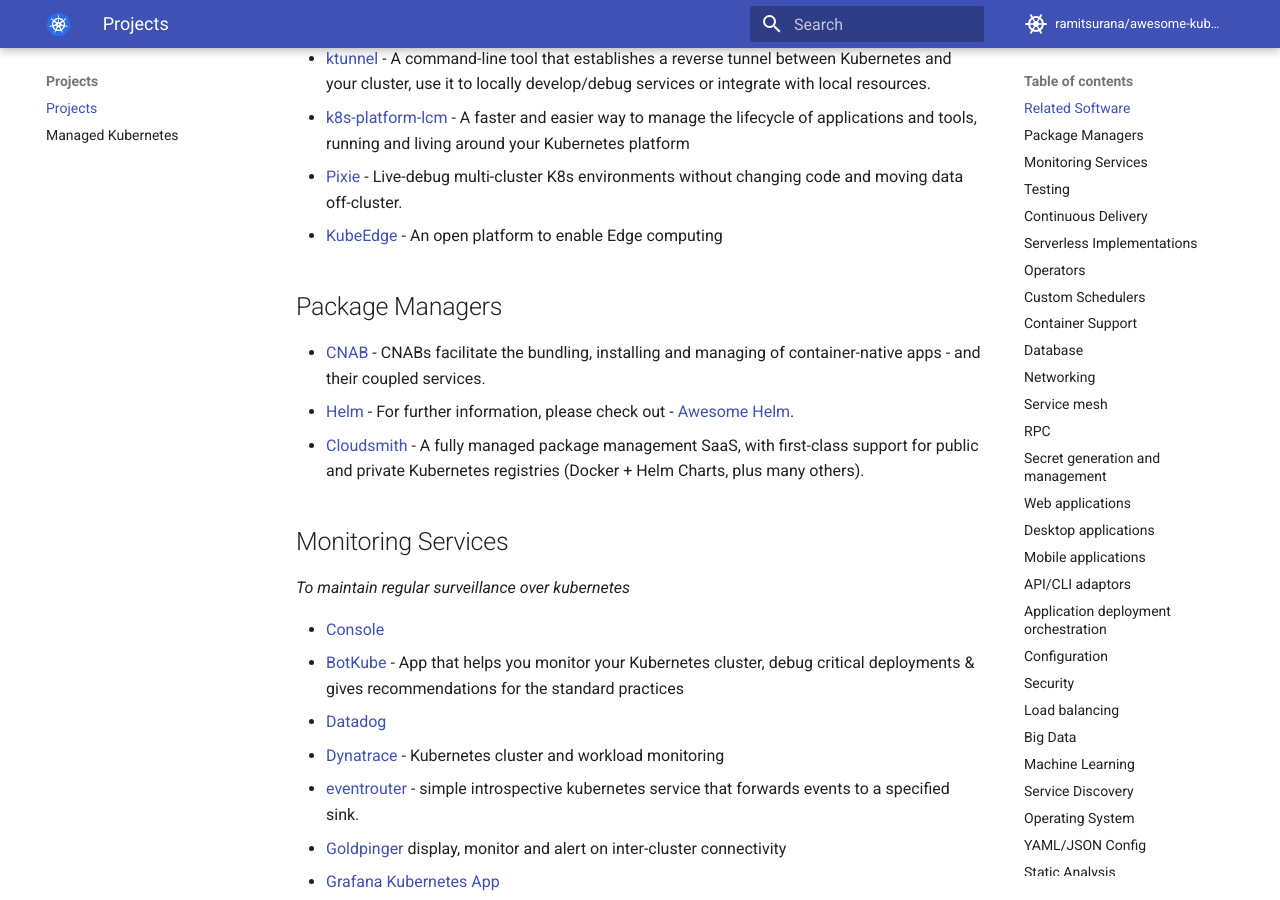
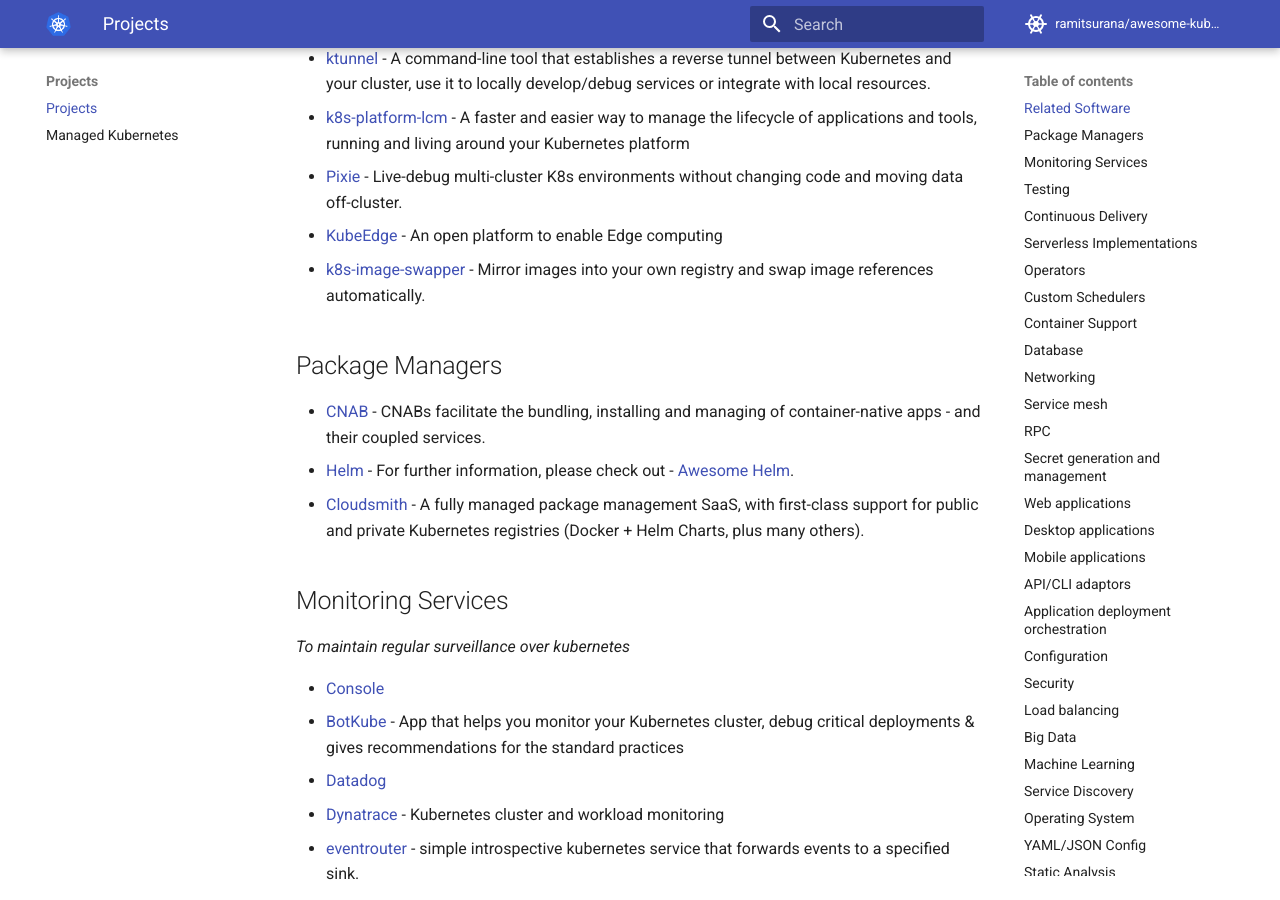
Before and after one commit to topstar920707/awesome-kubernetes, an MkDocs documentation site: the page built from docs/projects/projects.md, in a window 1280 px wide and 900 px high, scrolled down 1367 px. Built offline with MkDocs 1.6.1 and Material for MkDocs 9.7.7, drawn with Linux system fonts in a browser that asks for light colours; comment, search, counter and statistics services are not loaded.

Commit message:
add k8s-image-swapper to related software (#655)

```diff
--- a/docs/projects/projects.md
+++ b/docs/projects/projects.md
@@ -38,6 +38,7 @@ Projects
 * [k8s-platform-lcm](https://github.com/arminc/k8s-platform-lcm) - A faster and easier way to manage the lifecycle of applications and tools, running and living around your Kubernetes platform
 * [Pixie](https://github.com/pixie-labs/pixie) - Live-debug multi-cluster K8s environments without changing code and moving data off-cluster.
 * [KubeEdge](https://kubeedge.io) - An open platform to enable Edge computing
+* [k8s-image-swapper](https://github.com/estahn/k8s-image-swapper) - Mirror images into your own registry and swap image references automatically.
 
 ## Package Managers
 
```
